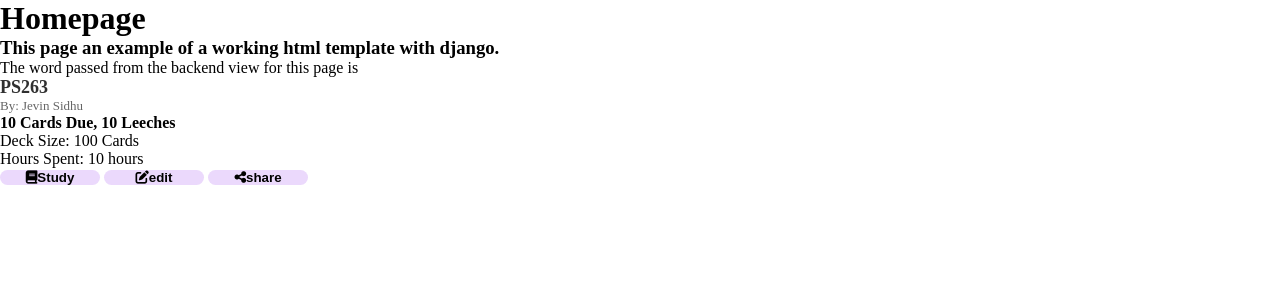
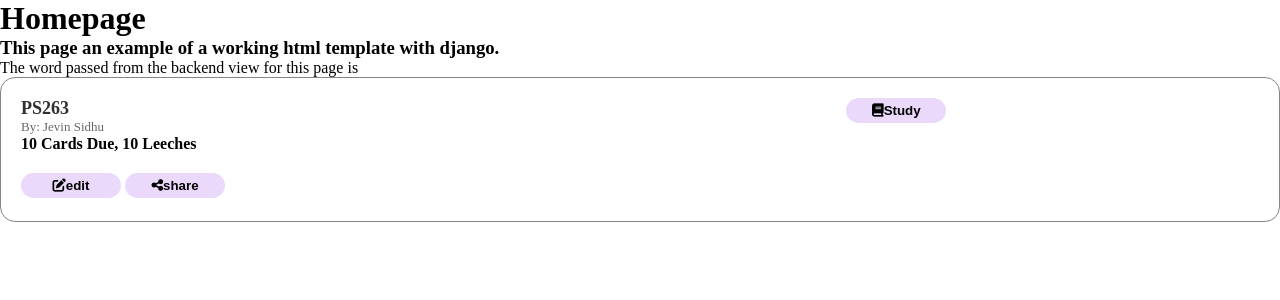
Before and after one commit to LaurierCS/Mnimi, a Django app: template templates/app/homepage.html in a window 1280 px wide. Shown: the top 300 px of the page. Run offline with Django 3.2, Linux system fonts and the light colour scheme; the template is opened without the code that fills it, so the values that code supplies are empty; some libraries are stand-ins or nearby versions.

Commit message:
edited and fixed cards

```diff
--- a/static/css/main.css
+++ b/static/css/main.css
@@ -4,39 +4,33 @@
     padding: 0;
     border: 0;
 }
-.course{
+.card{
+    border: 1px solid rgb(133, 133, 133);
+    border-radius: 15px;
+    padding: 20px;
+    display: grid;
+    grid-template-columns: 2fr 1fr;
+    grid-template-rows: 2fr 1fr;
+    grid-row-gap: 20px;
+
+}
+.card .card__header .card__header__name .card__header__name__course{
     font-weight: bold;
     color: rgb(48, 48, 48);
     font-size: large;
 }
-.creator{
+.card .card__header .card__header__name .card__header__name__creator{
     font-size: small;
     opacity: 60%;
 }
-.cards{
+.card .card__specifics .card__specifics__info{
     font-weight: bold;
 }
-.decksize{
-    font-weight: bold;
-}
-.hoursspent{
-    font-weight: bold;
-}
-.study{
+
+.card button{
     font-weight: bold;
     background-color: #EBD9FC;
     border-radius: 50px;
+    padding: 5px;
     width: 100px;
 }
-.edit{
-    font-weight: bold;
-    background-color: #EBD9FC;
-    border-radius: 50px;
-    width: 100px;;
-}
-.share{
-    font-weight: bold;
-    background-color: #EBD9FC;
-    border-radius: 50px;
-    width: 100px;
-}
--- a/templates/app/homepage.html
+++ b/templates/app/homepage.html
@@ -9,15 +9,23 @@
     <h1>Homepage</h1>
     <h3>This page an example of a working html template with django. </h3>
     <p>The word passed from the backend view for this page is <b>{{sentence}}</b></p>
-    <div>
-        <p class="course">PS263</p>
-        <P class="creator"> By: Jevin Sidhu</P>
-        <p class="cards">10 Cards Due, 10 Leeches</p>
-        <p class="Decksize">Deck Size: 100 Cards</p>
-        <p class="HoursSpent"> Hours Spent: 10 hours</p>
-        <button class="study"><i class="fa-solid fa-book"></i></i>Study</button>
-        <button class="edit"><i class="fa-solid fa-pen-to-square"></i>edit</button>
-        <button class="share"><i class="fa-solid fa-share-nodes"></i>share</button>
+    <div class="card">
+        <div class="card__header">
+            <div class="card__header__name">
+                <p class="card__header__name__course">PS263</p>
+                <P class="card__header__name__creator"> By: Jevin Sidhu</P>
+            </div>
+        <div class="card__specifics">
+            <p class="card__specifics__info">10 Cards Due, 10 Leeches</p>
+        </div>
+        </div>
+        <div class="card__study_button">
+            <button class="study"><i class="fa-solid fa-book"></i></i>Study</button>
+        </div>
+        <div class="card__buttons">
+            <button class="card__buttons__edit"><i class="fa-solid fa-pen-to-square"></i>edit</button>
+            <button class="card__buttons__share"><i class="fa-solid fa-share-nodes"></i>share</button>
+        </div>
     </div>
 
     <div class=""></div>
```
